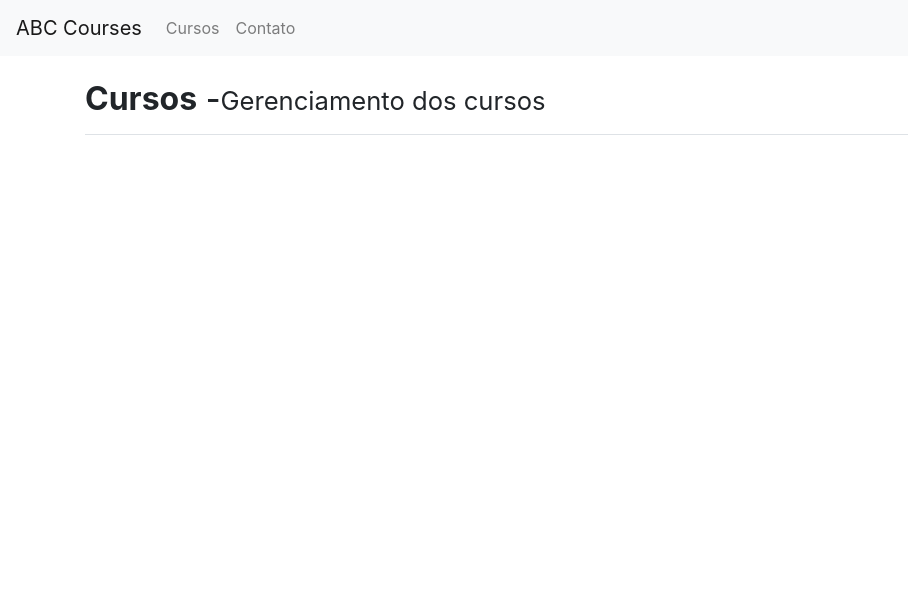
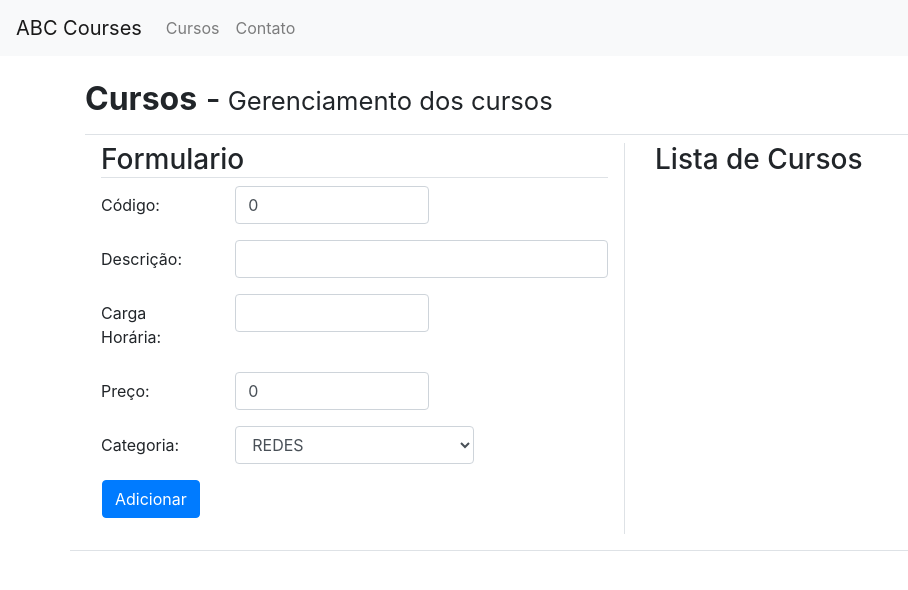
Before and after one commit to viniciusgentil/Gestao-de-Cursos, a React (Create React App) app in the folder site-cursos/: page /cursos in a window 1280 px wide. Shown: the top 590 px of the page, without its empty margins (0-908 px from the left). Built offline with nearby package versions, Linux system fonts and the light colour scheme; no server answers.

Commit message:
Criação do formulário e início da listagem dos cursos

```diff
--- a/site-cursos/package.json
+++ b/site-cursos/package.json
@@ -3,6 +3,7 @@
   "version": "0.1.0",
   "private": true,
   "dependencies": {
+    "axios": "^0.19.0",
     "bootstrap": "^4.3.1",
     "font-awesome": "^4.7.0",
     "jquery": "^3.4.1",
--- a/site-cursos/src/components/menu/Cabecalho.js
+++ b/site-cursos/src/components/menu/Cabecalho.js
@@ -4,7 +4,7 @@ export default props => (
     <header className="pb-2 mt-4 mb-2 border-bottom">
         <h2>
             <strong>{ props.titulo }</strong> -
-            <small>{ props.subtitulo }</small>
+            <small> { props.subtitulo }</small>
         </h2>
     </header>
 )
--- /dev/null
+++ b/site-cursos/src/pages/cursos/cadastro/index.js
@@ -0,0 +1,42 @@
+import React from 'react';
+import axios from 'axios';
+
+import CursoForm from '../form';
+import CursoList from '../lista';
+
+const URL = "http://localhost:3200/api/curso";
+
+export default class Cadastro extends React.Component {
+
+    initialState = { data: '' };
+
+    constructor(props) {
+        super(props);
+
+        this.state = this.initialState;
+    }
+
+    componentWillMount() {
+        this.listar();
+    }
+
+    listar() {
+        axios.get(URL)
+            .then( response => this.setState({ ...this.state, data: response.data }) )
+    }
+
+    render() {
+        return (
+
+            <div className="row border-bottom">
+                <div className="col-md-6">
+                    <CursoForm />
+                </div>
+                <div className="col-md-6">
+                    <CursoList lista={ this.state.data } />
+                </div>
+            </div>
+
+        );
+    }
+}
--- /dev/null
+++ b/site-cursos/src/pages/cursos/form/index.js
@@ -0,0 +1,114 @@
+import React from 'react';
+
+export default class Formulario extends React.Component {
+
+    initialState = {
+        codigo: 0,
+        descricao: '',
+        cargaHoraria: '',
+        preco: 0.0,
+        categoria: 'REDES'
+    }
+
+    constructor(props) {
+        super(props);
+
+        this.state = this.initialState;
+    }
+
+    alteraCodigo (codigo) {
+        this.setState({ codigo });
+    }
+
+    alteraDescricao (descricao) {
+        this.setState({ descricao });
+    }
+
+    alteraCargaHoraria (cargaHoraria) {
+        this.setState({ cargaHoraria });
+    }
+
+    alteraPreco (preco) {
+        this.setState({ preco });
+    }
+
+    alteraCategoria (categoria) {
+        this.setState({ categoria });
+    }
+
+    render() {
+        return (
+
+            <div className="border-right pl-3 pr-3">
+                <h3 className="border-bottom">Formulario</h3>
+                <form>
+                    <div className="form-group row">
+                        <label htmlFor="codigo" className="col-sm-3 col-form-label">Código: </label>
+                        <div className="col-sm-5 col-6">
+                            <input
+                                type="number"
+                                className="form-control"
+                                id="codigo"
+                                value={this.state.codigo}
+                                onChange={ e => this.alteraCodigo(e.target.value) }
+                            />
+                        </div>
+                    </div>
+                    <div className="form-group row">
+                        <label htmlFor="descrição" className="col-sm-3 col-form-label">Descrição: </label>
+                        <div className="col-sm-9">
+                            <input
+                                type="text"
+                                className="form-control"
+                                id="descricao"
+                                value={this.state.descricao}
+                                onChange={ e => this.alteraDescricao(e.target.value) }
+                            />
+                        </div>
+                    </div>
+                    <div className="form-group row">
+                        <label htmlFor="cargaHoraria" className="col-sm-3 col-form-label">Carga Horária: </label>
+                        <div className="col-sm-5 col-6">
+                            <input
+                                type="number"
+                                className="form-control"
+                                id="cargaHoraria"
+                                value={this.state.cargaHoraria}
+                                onChange={ e => this.alteraCargaHoraria(e.target.value) }
+                            />
+                        </div>
+                    </div>
+
+                    <div className="form-group row">
+                        <label htmlFor="preco" className="col-sm-3 col-form-label">Preço:</label>
+                        <div className="col-sm-5 col-6">
+                            <input
+                                type="text"
+                                className="form-control"
+                                id="preco"
+                                value={this.state.preco}
+                                onChange={ e => this.alteraPreco(e.target.value) }
+                            />
+                        </div>
+                    </div>
+
+                    <div className="form-group row">
+                        <label htmlFor="categoria" className="col-sm-3 col-form-label">Categoria: </label>
+                        <div className="col-sm-6 col-6">
+                            <select className="form-control" id="categoria" value={this.state.categoria} onChange={ e => this.alteraCategoria(e.target.value) } >
+                                <option>INFORMATICA</option>
+                                <option>ENGENHARIA</option>
+                                <option>ADMINISTRACAO</option>
+                                <option>REDES</option>
+                            </select>
+                        </div>
+                    </div>
+                    <div className="form-group row">
+                        <button className="btn btn-primary ml-3 mb-3">Adicionar</button>
+                    </div>
+                </form>
+            </div>
+
+        );
+    }
+}
--- a/site-cursos/src/pages/cursos/index.js
+++ b/site-cursos/src/pages/cursos/index.js
@@ -1,5 +1,6 @@
 import React, { Component } from 'react';
 import Cabecalho from '../../components/menu/Cabecalho';
+import Cadastro from './cadastro';
 
 export default class Curso extends Component {
     render() {
@@ -7,6 +8,8 @@ export default class Curso extends Component {
 
             <div className="container">
                 <Cabecalho titulo="Cursos" subtitulo="Gerenciamento dos cursos" />
+
+                <Cadastro />
             </div>
         )
     }
--- /dev/null
+++ b/site-cursos/src/pages/cursos/lista/index.js
@@ -0,0 +1,13 @@
+import React from 'react';
+
+export default class Lista extends React.Component {
+    render() {
+        return (
+
+            <div>
+                <h3>Lista de Cursos</h3>
+            </div>
+
+        );
+    }
+}
```
Also changed, not shown: 1 other file (tests, documents, lock files or other folders).
